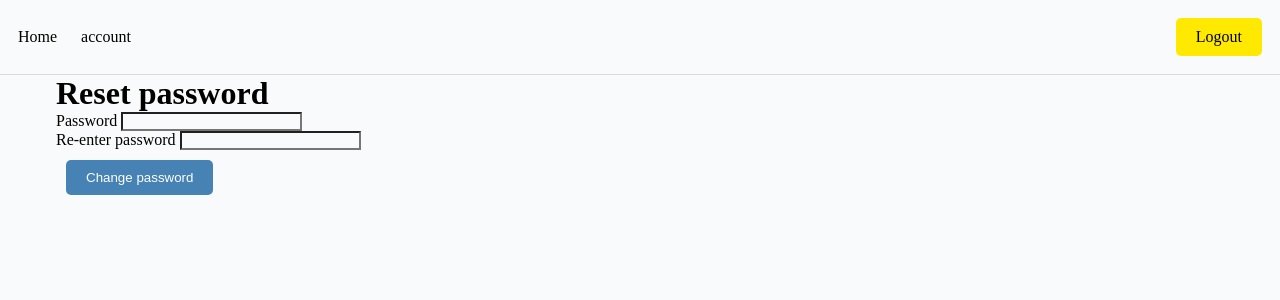
After one commit to TimOsahenru/event-registration, a Django app: page /change-password/ in a window 1280 px wide. The commit adds this page. Shown: the top 300 px of the page. Run offline with Django 4.2, Linux system fonts and the light colour scheme; the visitor is signed in with stand-in values (Sample User, id 1).

Commit message:
password reset added

```diff
--- a/app/urls.py
+++ b/app/urls.py
@@ -14,4 +14,5 @@ urlpatterns = [
 	path('login/', views.login_page, name='login'),
 	path('register/', views.register_page, name='register'),
 	path('logout/', views.logout_page, name='logout'),
+	path('change-password/', views.change_password, name='change-password'),
 ]
--- a/app/views.py
+++ b/app/views.py
@@ -5,6 +5,7 @@ from django.contrib.auth.decorators import login_required
 from django.contrib.auth import authenticate, login, logout
 from django.http import HttpResponse
 from PIL import Image
+from django.contrib.auth.hashers import make_password
 
 
 def logout_page(request):
@@ -50,6 +51,7 @@ def home_page(request):
 	return render(request, 'home.html', context)
 
 
+@login_required(login_url='login')
 def edit_account(request):
 	form = UserForm(instance=request.user)
 
@@ -60,6 +62,21 @@ def edit_account(request):
 			return redirect('account')
 	context = {'form': form}
 	return render(request, 'user_form.html', context)
+
+
+@login_required(login_url='login')
+def change_password(request):
+	if request.method == 'POST':
+		password1 = request.POST.get('password1')
+		password2 = request.POST.get('password2')
+
+		if password1 ==  password2:
+			new_password = make_password(password1)
+			request.user.password = new_password
+			request.user.save()
+			return redirect('account')
+	context = {}
+	return render(request, 'account_password.html', context)
 
 
 @login_required(login_url='login')
--- a/templates/account.html
+++ b/templates/account.html
@@ -6,7 +6,8 @@
     <img class="user--avatar--lg" src="{{user.avatar.url}}">
 <h1>My account</h1>
     <a class="btn btn--warning" href="{% url 'edit_account' %}">Edit</a>
-    <a class="btn btn--warning" href="">Password reset</a>
+    <a class="btn btn--warning" href="{% url 'change-password' %}">Password reset</a>
+    <a class="btn btn--warning" href="{% url 'profile' user.id %}">View profile</a>
 </div>
 
 <div class="section">
--- /dev/null
+++ b/templates/account_password.html
@@ -0,0 +1,20 @@
+{% extends 'base.html' %}
+
+{% block content %}
+<h1>Reset password</h1>
+<form method='POST'>
+{% csrf_token %}
+<div class='form-field-wraper'>
+<label>Password</label>
+<input type='password' name='password1'>
+</div>
+
+<div class='form-field-wraper'>
+<label>Re-enter password</label>
+<input type='password' name='password2'>
+</div>
+
+<div class='form-field-wraper'>
+<input class='btn btn--primary' type='submit' value='Change password'>
+</div>
+{% endblock %}
--- a/templates/event.html
+++ b/templates/event.html
@@ -31,6 +31,9 @@
 <div class="wrapper--user">
 <img class="user--avatar--sm" src="{{user.avatar.url}}"/>
 <h4>{{user.name}}</h4>
+{% if user.bio %}
+<p>{{user.bio|truncatechars:10}}</p>
+{% endif %}
 </div>
 </a>
 {% endfor %}
--- a/templates/home.html
+++ b/templates/home.html
@@ -26,6 +26,9 @@
 <div class="wrapper--user">
 <img class="user--avatar--sm" src="{{user.avatar.url}}"/>
 <h4>{{user.name}}</h4>
+{% if user.bio %}
+<p>{{user.bio|truncatechars:10}}</p>
+{% endif %}
 </div>
 </a>
 {% endfor %}
```
Also changed, not shown: templates/profile.html (+7 -0 lines).
